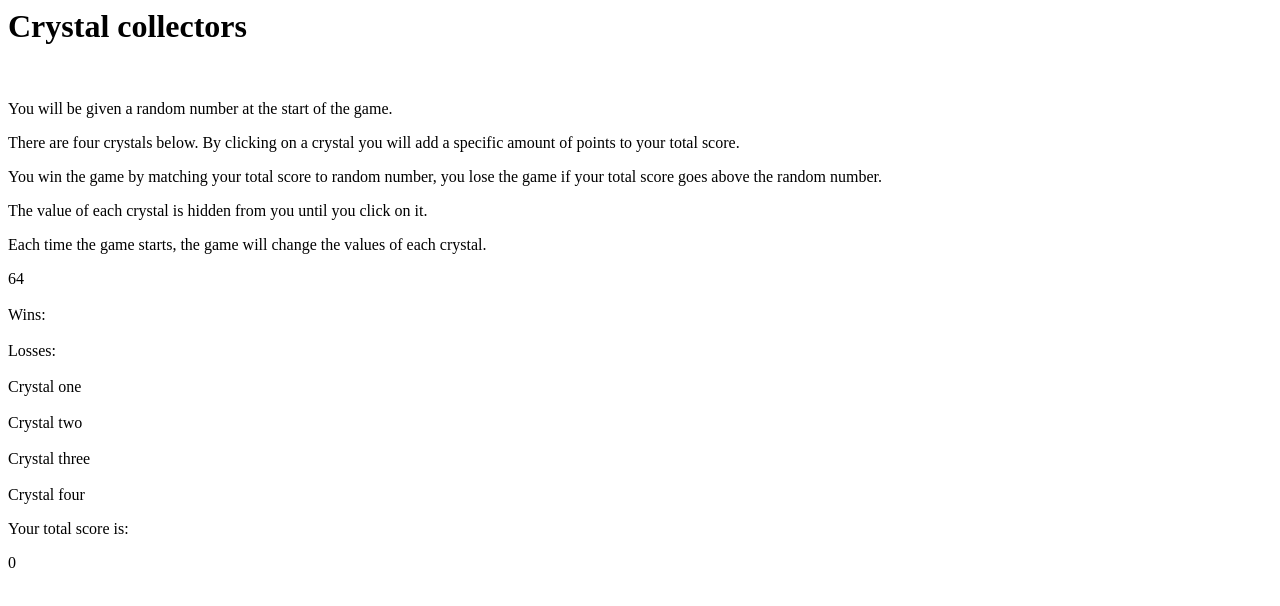
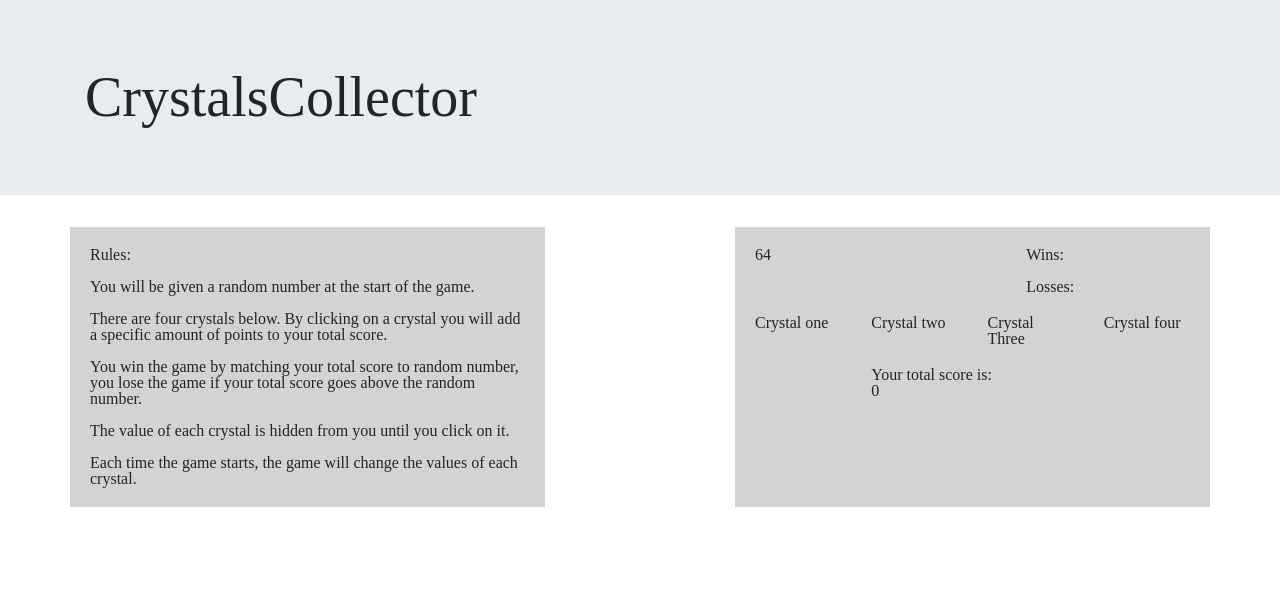
Before and after one commit to jjvs92/unit-4-game, a plain HTML site: page index.html in a window 1280 px wide. Drawn offline with nearby package versions, Linux system fonts and the light colour scheme.

Commit message:
Added some CSS

```diff
--- a/assets/css/style.css
+++ b/assets/css/style.css
@@ -0,0 +1,16 @@
+/*body{
+    background-image: url(../images/polka-dots.png)
+}*/
+
+.backGround{
+    background: lightgrey;
+    padding: 20px;
+}
+
+.creatingSpace{
+    margin-bottom: 20px;
+}
+
+.crystalHouse{
+    margin-bottom: 20px;
+}
--- a/index.html
+++ b/index.html
@@ -5,47 +5,77 @@
     <meta http-equiv="X-UA-Compatible" content="ie=edge">
     <title>Crystal Collector</title>
     <script src="https://ajax.googleapis.com/ajax/libs/jquery/3.3.1/jquery.min.js"></script>
-    <link rel="stylesheet" type="css/text" href= "assets/css/reset.css">
+    <link rel="stylesheet" href="https://stackpath.bootstrapcdn.com/bootstrap/4.1.0/css/bootstrap.min.css" integrity="sha384-9gVQ4dYFwwWSjIDZnLEWnxCjeSWFphJiwGPXr1jddIhOegiu1FwO5qRGvFXOdJZ4" crossorigin="anonymous">
+    <script src="https://stackpath.bootstrapcdn.com/bootstrap/4.1.0/js/bootstrap.min.js" integrity="sha384-uefMccjFJAIv6A+rW+L4AHf99KvxDjWSu1z9VI8SKNVmz4sk7buKt/6v9KI65qnm" crossorigin="anonymous"></script>
+    <link rel="stylesheet" type="text/css" href= "assets/css/reset.css">
 
-    <link rel="stylesheet" type="css/text" href= "assets/css/style.css">
+    <link rel= "stylesheet" type = "text/css" href= "assets/css/style.css">
 </head>
 <body>
-    <h1>Crystal collectors</h1>
+    <div class="jumbotron jumbotron-fluid">
+        <div class="container">
+            <h1 class="display-4">CrystalsCollector</h1>
+        </div>
+    </div>
+    <div class="container">
+        <div class="row">
+            <div class="col-md-5 rules backGround">
+                <h3>Rules:</h3>
                 <br>
-    <div class="rules">
                 <p>You will be given a random number at the start of the game.</p>
-
+                <br>
                 <p>There are four crystals below. By clicking on a crystal you will add a specific amount of points to your total score.</p>
-
+                <br>
                 <p>You win the game by matching your total score to random number, you lose the game if your total score goes above the random number.</p>
-
+                <br>
                 <p>The value of each crystal is hidden from you until you click on it.</p>
-
+                <br>
                 <p>Each time the game starts, the game will change the values of each crystal.</p>
-
-
             </div>
-
+            <div class="col-md-2"></div>
+            <div class="col-md-5 backGround">
+                <div class="row creatingSpace">
+                    <div class="col-md-5">
                         <div id="randomNumber"></div>
-    <br>
+                    </div>
+                    <div class="col-md-2"></div>
+                    <div class="col-md-5">
                         <div id="wins"></div>
                         <br>
                         <div id="losses"></div>
-    <br>
-
-    <div class="crystalHouse">
-
+                    </div>
+                </div>
+                <div class="row crystalHouse">
+                    <div class="col-md-3">
                         <div id="crystalOne"> Crystal one</div>
-        <br>
+                    </div>
+                    <div class="col-md-3">
                         <div id="crystalTwo">Crystal two</div>
-        <br>
-        <div id="crystalThree">Crystal three</div>
-        <br>
+                    </div>
+                    <div class="col-md-3">
+                        <div id="crystalThree">Crystal Three</div>
+                    </div>
+                    <div class="col-md-3">
                         <div id="crystalFour">Crystal four</div>
                     </div>
-
+                </div>
+                <div class="row">
+                    <div class="col-md-3"></div>
+                    <div class="col-md-6">
                         <p>Your total score is:</p>
                         <div id="totalScore"></div>
+                    </div>
+                    <div class="col-md-3"></div>
+                </div>
+            </div>
+        </div>
+    </div>
+
+
+
+
+
+
 
 
 <script rel= "javascript/text" src= "assets/javascript/game.js"></script>
```
Also changed, not shown: assets/images/crystal_four.jpg (added), assets/images/crystal_one.jpg (added), assets/images/crystal_three.jpg (added), assets/images/crystal_two.jpg (added), assets/images/polka-dots.png (added), 2 other files. Lines whose indentation alone changed are shown as unchanged.
